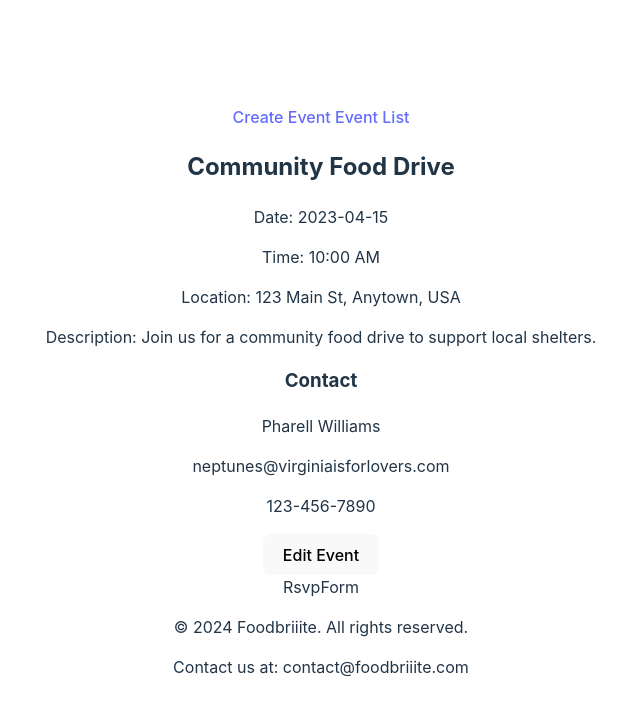
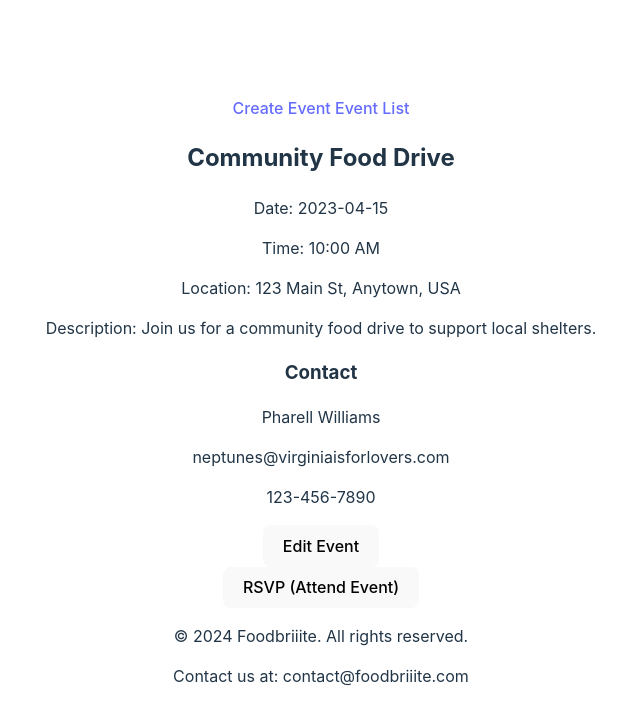
Before and after one commit to SaraM09/hackathon-1-front-end, a React (Vite) app: page /events/1 in a window 1280 px wide. Shown: the top 724 px of the page, without its empty margins (319-959 px from the left). Built offline with nearby package versions, Linux system fonts and the light colour scheme.

Commit message:
added state management, handlersvp functin and UI code to rsvp form

```diff
--- a/src/components/RsvpForm.jsx
+++ b/src/components/RsvpForm.jsx
@@ -1,8 +1,18 @@
-import React from 'react'
+import React, { useState, useEffect } from 'react';
 
-const RsvpForm = () => {
+const RsvpForm = ({ eventId, onRsvp }) => {
+    const [isAttending, setIsAttending] = useState(false); // Track RSVP status
+
+    const handleRsvp = async () => {
+        setIsAttending(!isAttending); // Toggle attendance state locally
+        onRsvp(eventId, !isAttending); // Call parent function to handle RSVP logic (placeholder for API call)
+      };
+
+
   return (
-    <div>RsvpForm</div>
+    <button onClick={handleRsvp}>
+    {isAttending ? 'Un-RSVP' : 'RSVP (Attend Event)'}
+  </button>
   )
 }
 
```
